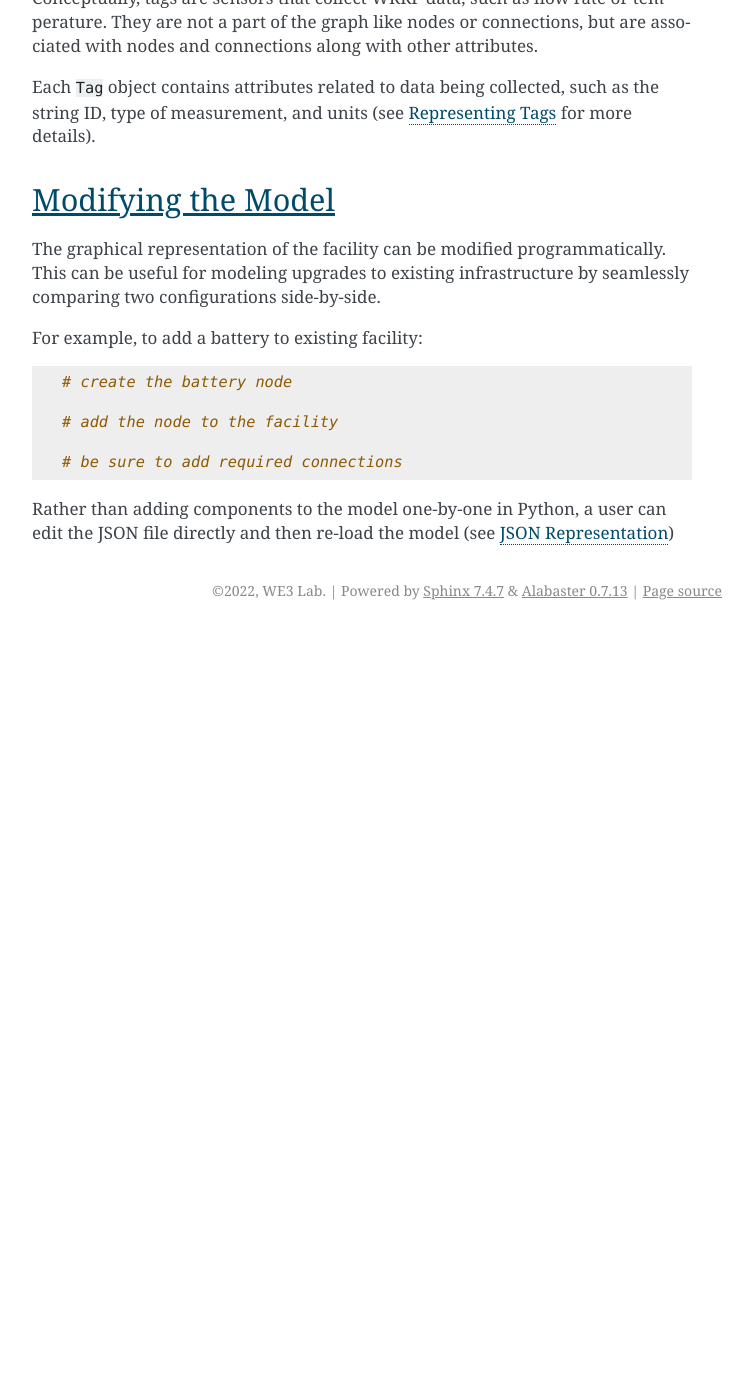
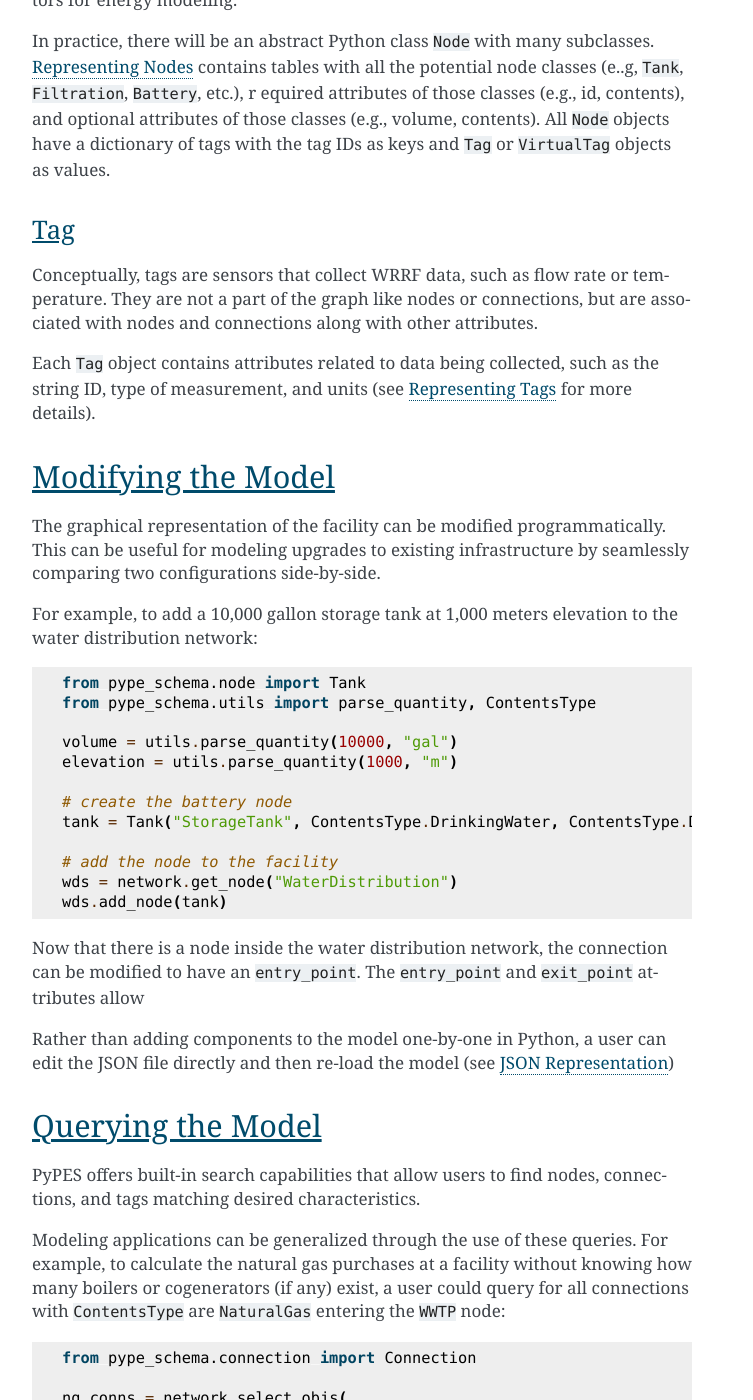
Before and after one commit to we3lab/pype-schema, a Sphinx documentation site: the page built from docs/hello.rst, in a window 1280 px wide and 1400 px high, scrolled down 1780 px. Shown: the whole window, without its empty margins (388-1141 px from the left). Built offline with Sphinx 7.4.7, drawn with Linux system fonts in a browser that asks for light colours; formulas are drawn with MathJax 3; before the commit the page ends 2410 px from its top, so only the background shows below that; some of the changed text lies outside the part shown.

Commit message:
WIP on docs'

```diff
--- a/docs/hello.rst
+++ b/docs/hello.rst
@@ -24,6 +24,8 @@ To load this facility, you can run the following code from the `pype_schema/data
 
     parser = JSONParser("sample.json")
     network = parser.initialize_network()
+
+.. _model_struct:
 
 Model Structure
 ===============
@@ -37,7 +39,21 @@ The :ref:`visualize` module can be used to view the loaded PyPES representation
     pyvis = True
     draw_graph(network, pyvis)
 
-If you run the code above you should produce the following HTML visualization:
+Running the above code should produce the following HTML visualization:
+
+TODO: insert image
+
+PyPES models can have nodes nested within nodes. See :
+
+.. code-block:: python
+
+    from pype_schema.visualize import draw_graph
+
+    pyvis = True
+    node_id = "WWTP"
+    draw_graph(network.get_node(node_id), pyvis)
+
+TODO: insert image
 
 Now, let's discuss some of the components of the graph.
 
@@ -67,21 +83,81 @@ They are not a part of the graph like nodes or connections, but are associated w
 Each ``Tag`` object contains attributes related to data being collected, such as the string ID, type of measurement, and units
 (see :ref:`tag_rep` for more details).
 
+.. _mod_model:
+
 Modifying the Model
 ===================
 
 The graphical representation of the facility can be modified programmatically.
 This can be useful for modeling upgrades to existing infrastructure by seamlessly comparing two configurations side-by-side.
 
-For example, to add a battery to existing facility:
+For example, to add a 10,000 gallon storage tank at 1,000 meters elevation to the water distribution network:
 
 .. code-block:: python
 
+    from pype_schema.node import Tank
+    from pype_schema.utils import parse_quantity, ContentsType
+
+    volume = utils.parse_quantity(10000, "gal")
+    elevation = utils.parse_quantity(1000, "m")
+
     # create the battery node
+    tank = Tank("StorageTank", ContentsType.DrinkingWater, ContentsType.DrinkingWater, elevation, volume)
 
     # add the node to the facility
+    wds = network.get_node("WaterDistribution")
+    wds.add_node(tank)
 
-    # be sure to add required connections
+Now that there is a node inside the water distribution network, the connection can be modified to have an
+``entry_point``. The ``entry_point`` and ``exit_point`` attributes allow
 
 Rather than adding components to the model one-by-one in Python,
 a user can edit the JSON file directly and then re-load the model (see :ref:`json_rep`)
+
+.. _query_model:
+
+Querying the Model
+==================
+
+PyPES offers built-in search capabilities that allow users to find nodes, connections, and tags
+matching desired characteristics.
+
+Modeling applications can be generalized through the use of these queries. For example, to calculate the
+natural gas purchases at a facility without knowing how many boilers or cogenerators (if any) exist, a user
+could query for all connections with ``ContentsType`` are ``NaturalGas`` entering the ``WWTP`` node:
+
+.. code-block:: python
+
+    from pype_schema.connection import Connection
+
+    ng_conns = network.select_objs(
+        dest_id="WWTP",
+        contents_type=contents_type.NaturalGas,
+        obj_type=Connection,
+        recurse=True
+    )
+
+Its often more convenient to get all the tags directly. Then, if the data is in CSV format the tags correspond to
+column names that can be operated on:
+
+.. code_block:: python
+
+    from pype_schema.tag import Tag
+    import pandas as pd
+
+    pd.read_csv()
+
+    ng_tags = network.select_objs(
+        dest_id="WWTP",
+        contents_type=contents_type.NaturalGas,
+        obj_type=Tag,
+        recurse=True
+    )
+
+Unit IDs are used to specify identical parallel processes.
+For example, a cogenerator may have two engines.
+Therefore, ``dest_unit_id`` was specified as `"total"` because there may be unit-level tags,
+and summing both unit-level and total tags would lead to overcounting.
+
+There are a number of optional arguments to ``select_objs``, most of which default to ``None``. The function is
+fully documented in :ref:`node`.
--- a/docs/index.rst
+++ b/docs/index.rst
@@ -10,6 +10,7 @@ Welcome to the Python for Process Engineering Schema (PyPES) documentation!
    README <self>
    hello
    json_rep
+   advanced
    CONTRIBUTING
    LICENSE
 
```
Also changed, not shown: other parts of docs/hello.rst (+1 -1 lines), docs/advanced.rst (added, +17 -0 lines), docs/json_rep.rst (+8 -5 lines), 2 other files.
